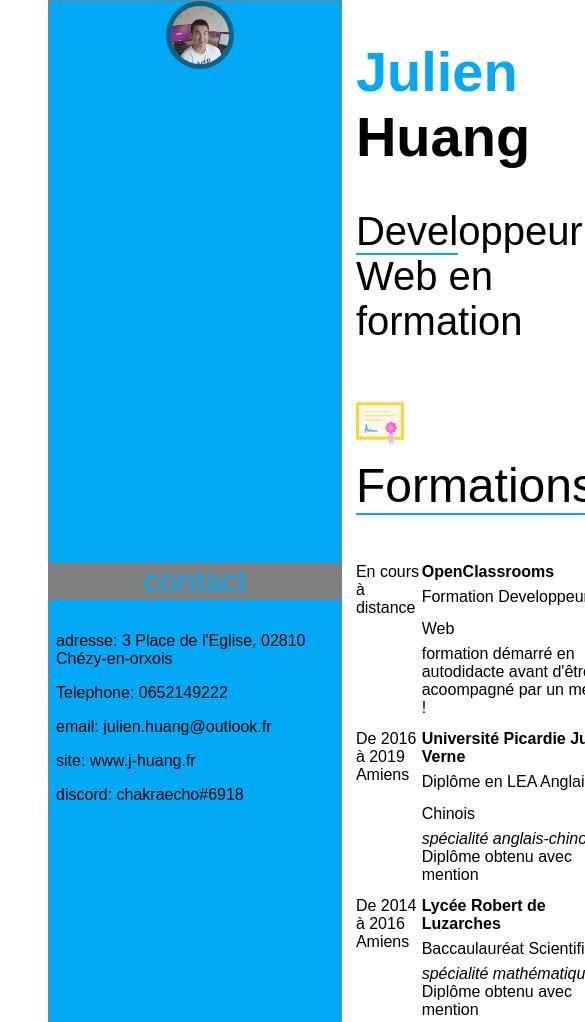
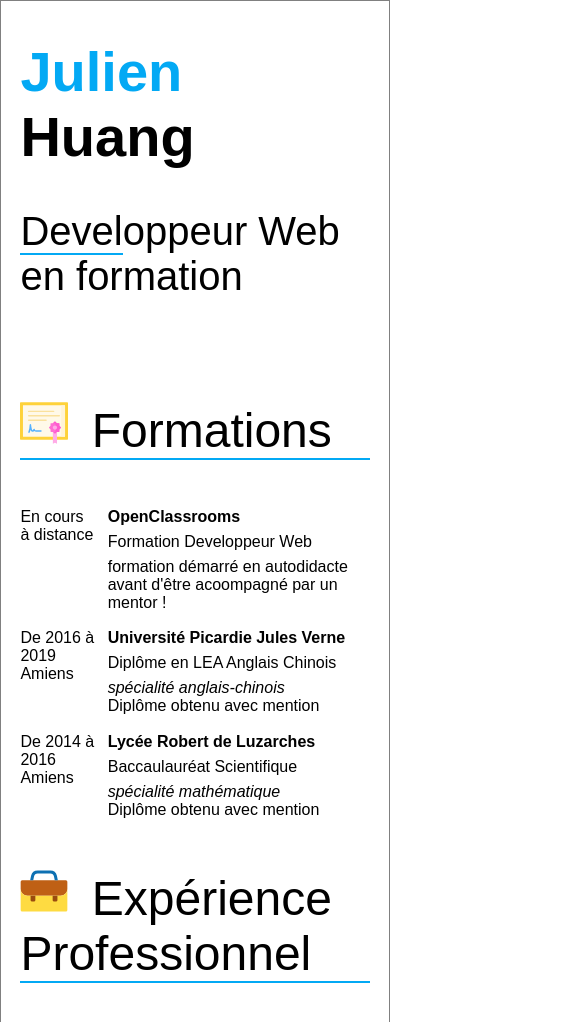
Before and after one commit to chakraecho/CV-op, a website: page index.html in a window 390 px wide. Shown: the top 1022 px of the page, 585 px wide, since content can reach past the window. Drawn offline with Linux system fonts and the light colour scheme.

Commit message:
style (mediaqueries): added full width for max-width 950px

```diff
--- a/sass_files/_layout.scss
+++ b/sass_files/_layout.scss
@@ -12,6 +12,7 @@
     &_photo{
         height:350px;
         display:flex;
+
         &_img{
             width:100%;
             height:100%;
@@ -22,6 +23,7 @@
             margin:auto;
             width:50%;
             align-self:center;
+            padding-top:10px;
         }
     }
     &_description{
--- a/sass_files/_mediaqueries.scss
+++ b/sass_files/_mediaqueries.scss
@@ -1,7 +1,13 @@
-@media screen and (max-width:1000px) {
+@media screen and (max-width:950px) {
     body{
+
+    }
+    .page {
+        width: 100%;
+        margin: auto;
         display: flex;
         flex-direction: column-reverse;
+        border: 1px grey solid;
     }
 
     .column {
```
Also changed, not shown: style.css, 1 other file.
